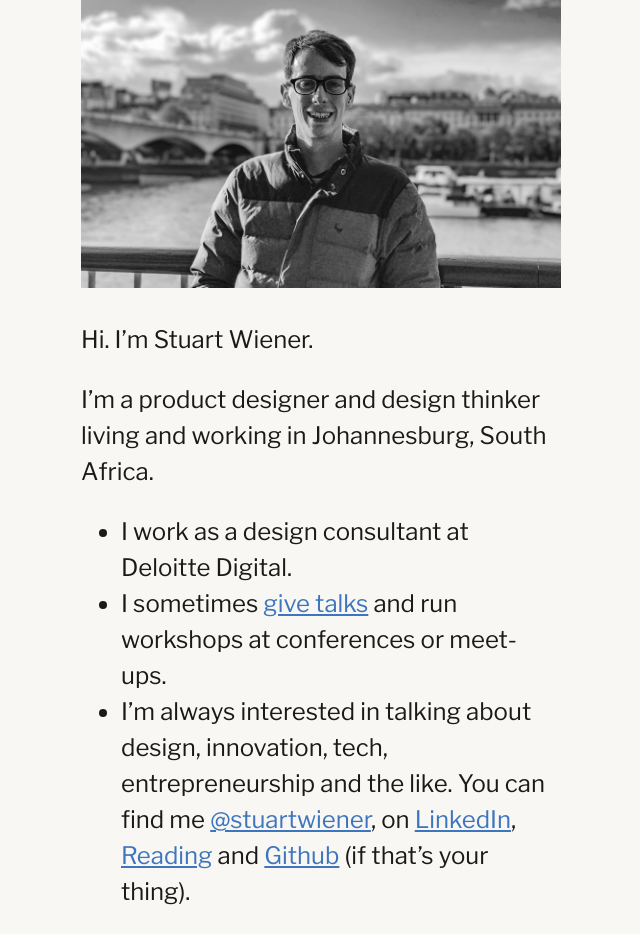
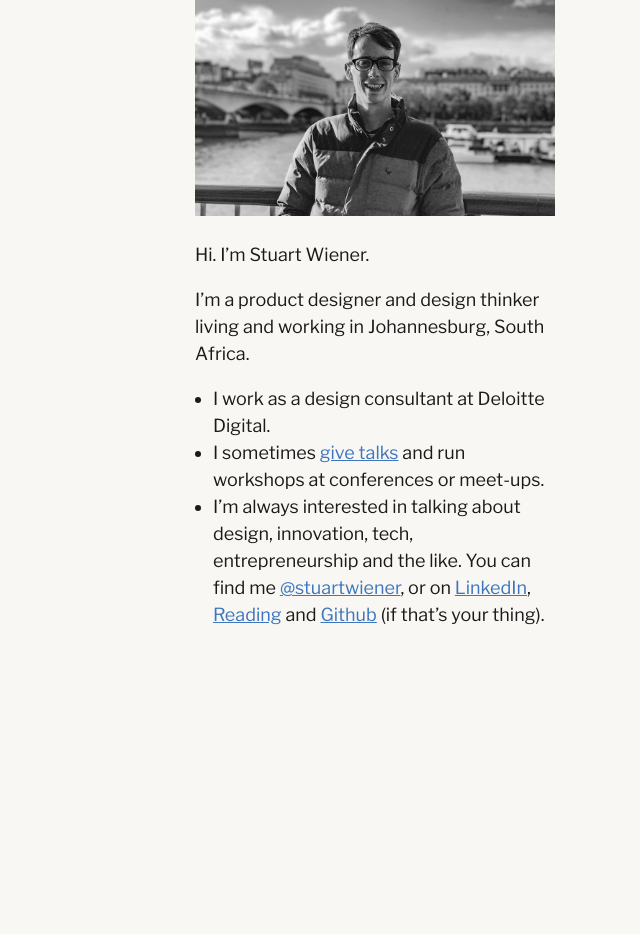
Before and after one commit to stuartwiener/stuartwiener.github.io, a Jekyll site: the page built from index.html, in a window 1280 px wide. Shown: the whole page, without its empty margins (103-743 px from the left). Built offline with Jekyll 4.4.1, drawn with Linux system fonts in a browser that asks for light colours; after the commit the page ends 900 px from its top, so only the background shows below that.

Commit message:
Franklin Libre works better at text sizes...

```diff
--- a/_sass/_typography.scss
+++ b/_sass/_typography.scss
@@ -2,7 +2,7 @@
  * Basic styling
  */
 html {
-    font: $base-font-weight 1.125em/#{$base-line-height} $base-font-family;
+    font: $base-font-weight 1em/#{$base-line-height} $base-font-family;
     color: $text-color;
     background-color: $background-color;
     -webkit-text-size-adjust: 100%;
@@ -29,14 +29,21 @@
 a {
   color: $brand-color;
 }
+a:hover {
+  color: $text-color;
+}
 
 p {
-  font-size: 0.75em;
+  font-size: 1em;
   margin: 1em 0;
   font-weight: 400;
 }
-p:first-child {
-  font-size: 1em;
+ol, ul {
+  padding: 0 0 0 1em;
+  margin: 1em 0;
+}
+li {
+
 }
 img {
   max-width: 100%;
--- a/css/main.scss
+++ b/css/main.scss
@@ -40,7 +40,7 @@
 
 // Our variables
 $base-font-family: 'Libre Franklin', sans-serif;
-$base-font-size:   1.5em;
+$base-font-size:   1.125em;
 $base-font-weight: 400;
 $base-line-height: 1.5;
 
--- a/index.html
+++ b/index.html
@@ -7,5 +7,5 @@
 <ul>
   <li>I work as a design consultant at Deloitte Digital.</li>
   <li>I sometimes <a href="https://www.slideshare.net/StuartWiener/">give talks</a> and run workshops at conferences or meet-ups.</li>
-  <li>I’m always interested in talking about design, innovation, tech, entrepreneurship and the like. You can find me <a href="http://twitter.com/stuartwiener">@stuartwiener</a>, on <a href="https://www.linkedin.com/in/stuartwiener/">LinkedIn</a>, <a href="https://twitter.com/stuartisreading">Reading</a> and <a href="https://github.com/stuartwiener">Github</a> (if that’s your thing).</li>
+  <li>I’m always interested in talking about design, innovation, tech, entrepreneurship and the like. You can find me <a href="http://twitter.com/stuartwiener">@stuartwiener</a>, or on <a href="https://www.linkedin.com/in/stuartwiener/">LinkedIn</a>, <a href="https://twitter.com/stuartisreading">Reading</a> and <a href="https://github.com/stuartwiener">Github</a> (if that’s your thing).</li>
 </ul>
```
